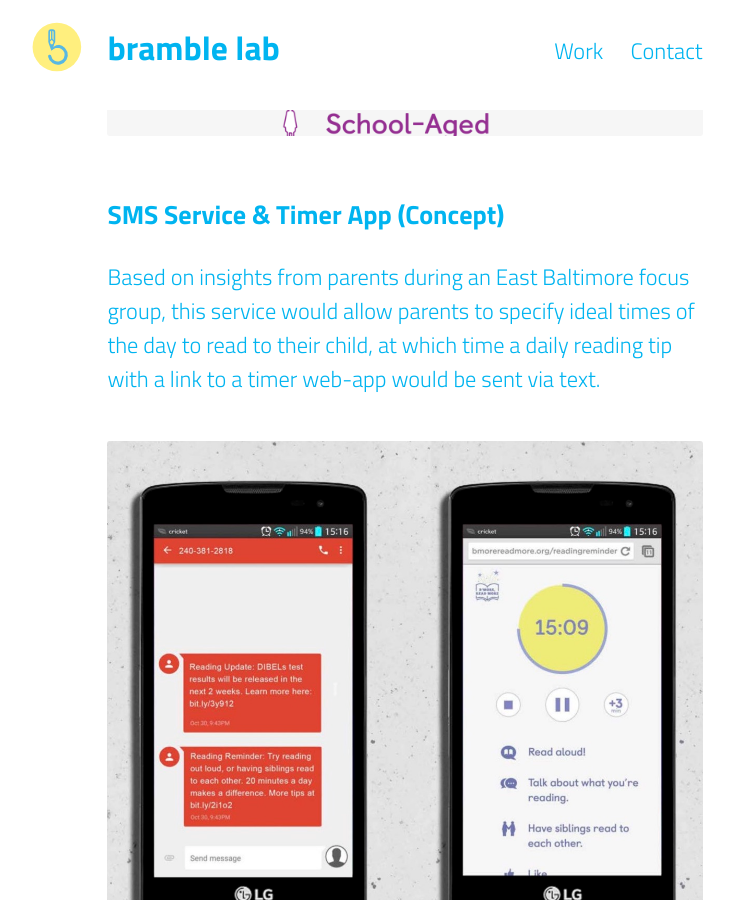
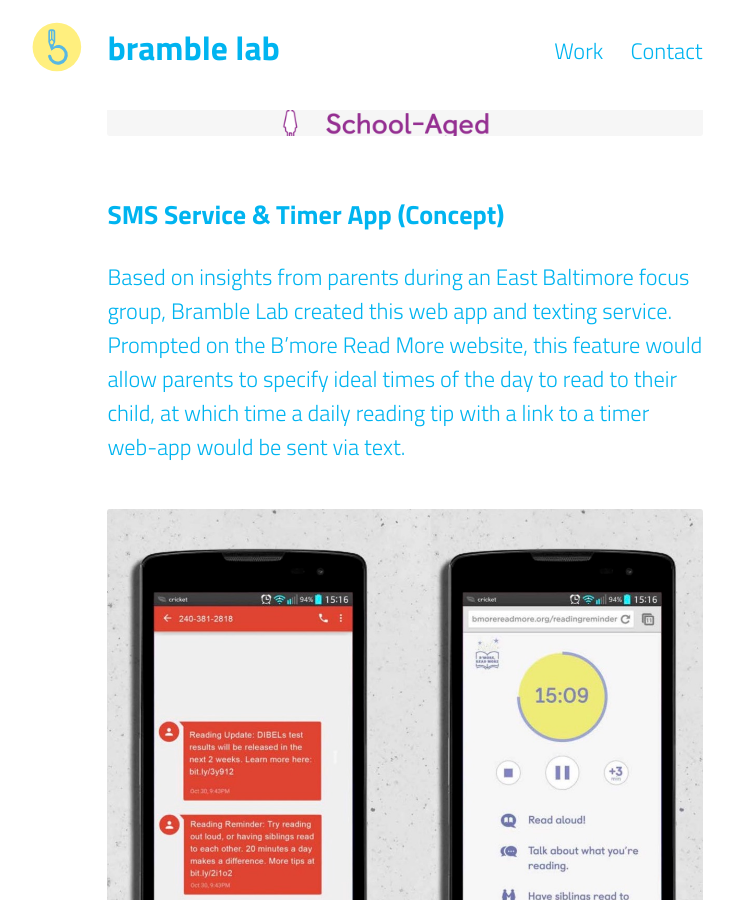
Before and after one commit to bramblelab/bramblelab.github.io, a Jekyll site: the page built from _posts/2016-03-01-grade-level-reading-campaign.markdown, in a window 1280 px wide and 900 px high, scrolled down 8380 px. Shown: the whole window, without its empty margins (235-969 px from the left). Built offline with Jekyll 4.4.1, drawn with Linux system fonts in a browser that asks for light colours.

Commit message:
Update 2016-03-01-grade-level-reading-campaign.markdown

```diff
--- a/_posts/2016-03-01-grade-level-reading-campaign.markdown
+++ b/_posts/2016-03-01-grade-level-reading-campaign.markdown
@@ -68,6 +68,6 @@ At the bottom, parents can navigate local resources on a map and view tips by pa
 
 ### SMS Service & Timer App (Concept)
 
-Based on insights from parents during an East Baltimore focus group, this service would allow parents to specify ideal times of the day to read to their child, at which time a daily reading tip with a link to a timer web-app would be sent via text.
+Based on insights from parents during an East Baltimore focus group, Bramble Lab created this web app and texting service. Prompted on the B'more Read More website, this feature would allow parents to specify ideal times of the day to read to their child, at which time a daily reading tip with a link to a timer web-app would be sent via text.
 
 ![GLR Website 2](/img/glr_app_1.jpeg)
```
